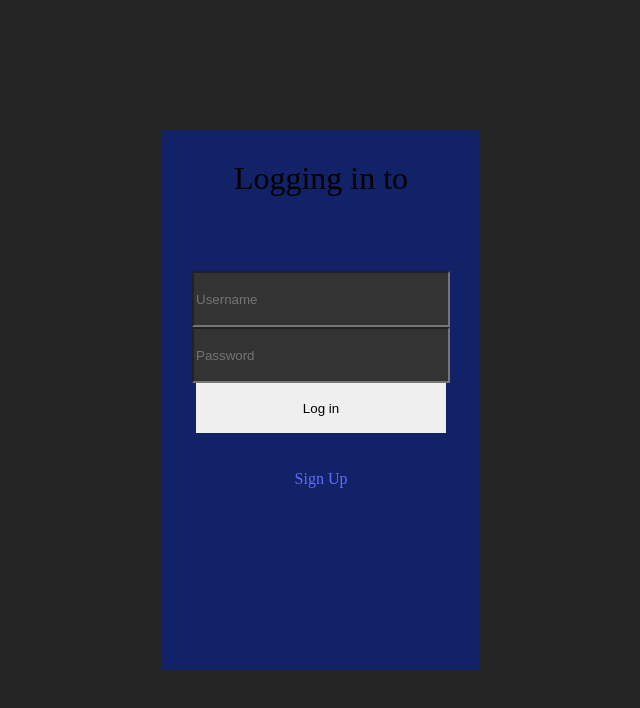
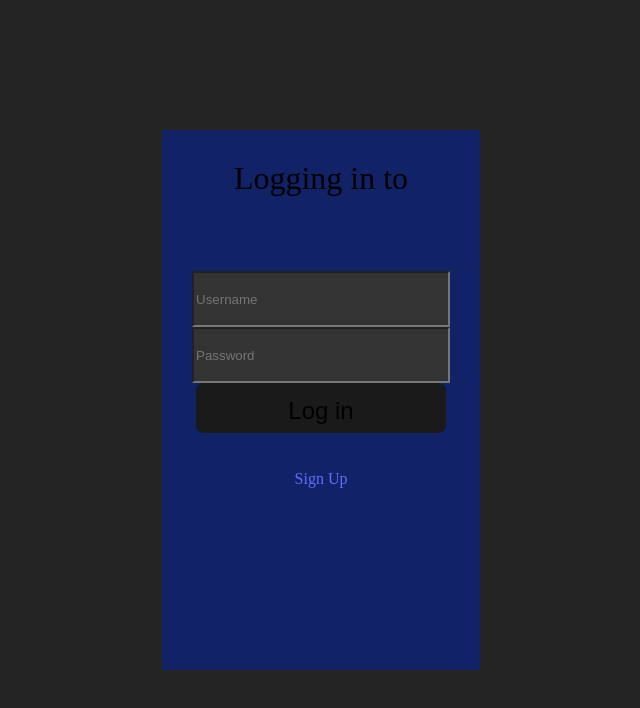
Before and after one commit to prushton2/AccountManagerFrontend, a React (Vite) app: page /login in a window 1280 px wide. Shown: the top 708 px of the page, without its empty margins (319-959 px from the left). Built offline with nearby package versions, Linux system fonts and the light colour scheme.

Commit message:
Added generate api key functionality

```diff
--- a/src/components/Account.css
+++ b/src/components/Account.css
@@ -33,7 +33,7 @@
 .sidebyside {
     display: flex;
     align-items: left;
-    margin-bottom: 20px;
+    margin-top: 20px;
     /* border: 1px solid red; */
 }
 
@@ -41,12 +41,6 @@ input {
     background-color: var(--backgroundColorElement);
     height: 50px;
     width: 250px;
-}
-
-.loginButton {
-    border: none;
-    width: 250px;
-    height: 50px;
 }
 
 .smallText {
--- a/src/components/Account.tsx
+++ b/src/components/Account.tsx
@@ -3,6 +3,27 @@ import { FilteredAccount } from "../models/FilteredAcount"
 import { APIRequest, AccountRequest } from "../lib/ajax";
 import { useCookies } from "react-cookie";
 import "./Account.css"
+import { AxiosError } from "axios";
+import { API } from "../models/API";
+
+async function generateAPIKey(apiid: string): Promise<string | null> {
+
+    if(!confirm("When you generate an API Key, you will only be able to view it once for security reasons. Continue?")) {
+        return null;
+    }
+
+    let response;
+    try {
+        response = await APIRequest.generateAPIKey(apiid);
+    } catch (e) {
+        alert(((e as AxiosError).response as any).error);
+        return null;
+    }
+
+    alert(`Your API Key:\n${response.response}\nThis cannot be viewed again.`);
+    return null;
+}
+
 
 export default function AccountPage() {
 
@@ -33,14 +54,14 @@ export default function AccountPage() {
 
         for(let i: number = 0; i<response.response.ownedAPIs.length; i++ ) {
             let apiid = response.response.ownedAPIs[i];
-            let apiResponse;
+            let apiResponse: API = {} as API;
 
             try {
-                apiResponse = await APIRequest.getAPI(apiid);
+                apiResponse = (await APIRequest.getAPI(apiid)).response;
             } catch (e) {}
 
             ownedAPIsHTML_ns.push(
-
+            <>
             <div className="sidebyside" key={i}>
                 <div style={{marginRight: "10px", width: "min-content"}}>
                     Name: <br />
@@ -48,11 +69,13 @@ export default function AccountPage() {
                     Return Address: <br />
                 </div>
                 <div >
-                    {apiResponse?.response.name} <br />
-                    {apiResponse?.response._id.toString()} <br />
-                    {apiResponse?.response.returnAddress} <br />
-                </div>
-            </div>)
+                    {apiResponse.name} <br />
+                    {apiResponse._id.toString()} <br />
+                    {apiResponse.returnAddress} <br />
+                </div><br />
+            </div>
+            <button onClick={() => {generateAPIKey(apiResponse._id.toString())}}>Generate API Key</button>
+            </>)
         }
         setOwnedAPIsHTML(ownedAPIsHTML_ns);
     }
--- a/src/index.css
+++ b/src/index.css
@@ -84,14 +84,14 @@ button {
 }
 
 button {
-  /* border-radius: 8px; */
-  /* border: 1px solid transparent; */
-  /* padding: 0.6em 1.2em; */
-  /* font-size: 1em; */
+  border-radius: 8px;
+  border: 1px solid transparent;
+  padding: 0.6em 1.2em;
+  font-size: 0.75em;
   /* font-weight: 500; */
   /* font-family: inherit; */
-  /* background-color: #1a1a1a; */
-  /* cursor: pointer; */
+  background-color: #1a1a1a;
+  cursor: pointer;
   /* transition: border-color 0.25s; */
 }
 
--- a/src/lib/ajax.ts
+++ b/src/lib/ajax.ts
@@ -6,6 +6,12 @@ export const APIRequest = {
     getAPI: async(apiid: string): Promise<{response: API, error: string}> => {
         const url = `${import.meta.env.VITE_BACKEND_URL}/api/info?apiid=${apiid}`;
         const response = await axios.get(url);
+        return response.data;
+    },
+    generateAPIKey: async(apiid: string): Promise<{response: string, error: string}> => {
+        const url = `${import.meta.env.VITE_BACKEND_URL}/api/createAPIKey`;
+        const body = {apiid: apiid};
+        const response = await axios.post(url, body, {withCredentials: true});
         return response.data;
     },
 }
```
